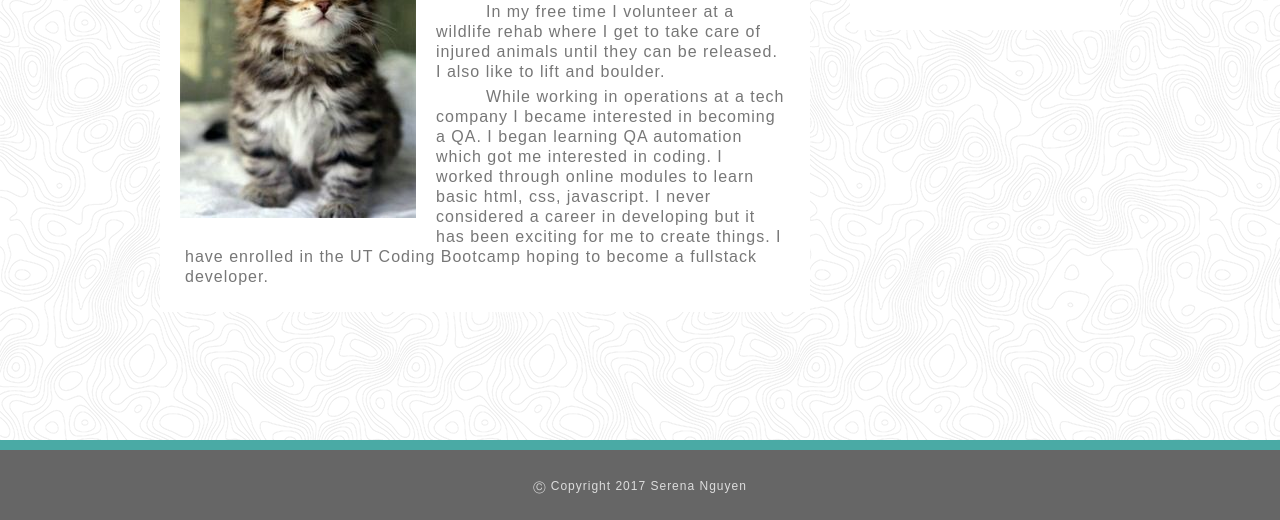
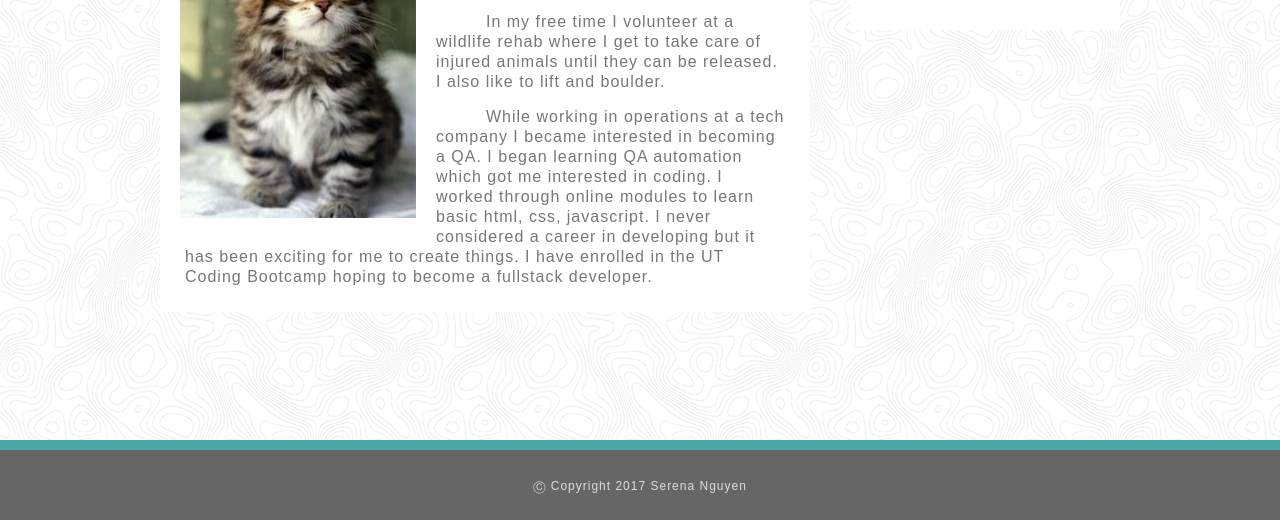
Before and after one commit to serenanguyen/personal-site, a plain HTML site: page index.html in a window 1280 px wide. Shown: the part 280-800 px from the top of the page. Drawn offline with Linux system fonts and the light colour scheme.

Commit message:
comments added to files

```diff
--- a/assets/css/style.css
+++ b/assets/css/style.css
@@ -1,20 +1,26 @@
+/* styling for basic profile */
 * {
 	box-sizing: border-box;
 }
 
+/* basic font for page */
 body {
 	font-family: 'Arial', 'Helvetica Neue', Helvetica, sans-serif;
 	color: #777;
 	background-image: url('../images/bg.png');
 	margin: 0;
 	letter-spacing: 1px;
+}
 
-}
+/* changing text spacing to read text more
+	easily and adding indent */
 p {
 	line-height: 20px;
 	text-indent: 50px;
-	margin: 5px;
+	margin: 15px 5px 5px 5px;
 }
+
+/* white header that spans the whole page */
 .header {
 	width: 100%;
 	background-color: #fff;
@@ -22,12 +28,14 @@ p {
 	height: 90px;
 }
 
+/* name header */
 header {
 	float: left;
 	margin-bottom: 0;
 	padding: 25px 0 0 0;
 }
 
+/* name styling */
 h1 {
 	font-family: 'Georgia', 'Times', 'Times New Roman', serif;
 	background-color: #4aaaa5;
@@ -40,30 +48,36 @@ h1 {
 	letter-spacing: 1px;
 }
 
+/* nav links */
 nav {
 	float: right;
 	width: 50%;
 	text-align: center;
 }
-
+/* removing underlining for links */
 nav a:link {
 	text-decoration:none;
 	color:#777;
 }
+
+/* keeping link color the same after visited */
 nav a:visited {
 	text-decoration:none;
 	color:#777;
 }
 
+/* pipes */
 .light {
 	color: #ddd;
 }
 
+/* hr across whole page */
 #headerbreak {
 	border-color: #ccc;
 	margin: 0;
 }
 
+/* styling hr */
 hr {
 	border-color: #ccc;
 	border-width: 2px;
@@ -74,6 +88,7 @@ footer {
 	background-color: #666;
 	color: #fff;
 	text-align: center;
+	/* keeping the footer at the bottom of the page */
 	position: absolute;
 	bottom: 0;
 	width: 100%;
@@ -83,10 +98,9 @@ footer {
 	font-size:12px;
 	color: #ddd;
 	font-family: 'Arial', 'Helvetica Neue', Helvetica, sans-serif;
-
-
 }
 
+/* contact icons */
 aside {
 	display: block;
 	padding: 20px;
@@ -97,13 +111,12 @@ aside {
 	float: right;
 }
 
-
+/* main section */
 article {
 	float: left;
 	width: 650px;
 	background: #fff;
 	padding: 20px;
-
 }
 
 h2 {
@@ -113,7 +126,7 @@ h2 {
 	font-weight: bold;
 }
 
-
+/* styling over textover lay for portfolio images */
 h3 {
 	font-family: 'Georgia', 'Times', 'Times New Roman', serif;
 	color: #fff;
@@ -126,17 +139,16 @@ h3 {
 	position: absolute;
 	z-index: 3;
 	bottom: 10px;
+}
 
-
-}
+/* nav links */
 ul {
 	list-style-type: none;
 	margin: 0;
 	padding: 20px;
-
-
 }
 
+/* nav links */
 li {
 	display: inline;
 	color: #777777;
@@ -145,55 +157,51 @@ li {
 	margin-right: 0;
 	float: right;
 	font-family: 'Arial', 'Helvetica Neue', Helvetica, sans-serif;
-
-
 }
 
-
-.container:after {
-	content: " ";
-   	display: block;
-   	clear: both;
-}
-
+/* keeping header and body contents within 960px */
 .container {
 	width: 960px;
 	margin: auto;
-
+	display: block;
+	clear: both;
 }
 
+/* connect with me icons */
 .icon {
 	display:inline;
 	height: 50px;
 	width: 50px;
 	margin-top: 15px;
-
 }
 
+/* bio photo */
 #me {
 	float: left;
 	margin: 10px 20px 10px 0;
 }
-#first {
-	margin: 15px 5px 5px 5px;
-}
+
+/* form on contact page titles */
 form {
 	font-family: 'Arial', 'Helvetica Neue', Helvetica, sans-serif;
 	font-size: 16px;
 }
+
+/* spacing for text fields */
 input {
 	margin-bottom: 20px;
 	margin-top: 5px;
 	font-family: 'Arial', 'Helvetica Neue', Helvetica, sans-serif;
 }
 
+/* text field extending across section */
 input[type=text] {
 	width: 100%;
 	font-size: 16px;
 	font-family: 'Arial', 'Helvetica Neue', Helvetica, sans-serif;
-
 }
 
+/* submit button */
 input[type=submit] {
 	background:#4aaaa5;
 	color: #fff;
@@ -202,6 +210,7 @@ input[type=submit] {
 	font-family: 'Arial', 'Helvetica Neue', Helvetica, sans-serif;
 }
 
+/* message text field */
 textarea {
 	width:100%;
 	font-size:16px;
@@ -210,6 +219,7 @@ textarea {
 	height: 150px;
 }
 
+/* portfolio images */
 .box {
 	float: left;
 	margin: 2px;
```
Also changed, not shown: contact.html (+5 -0 lines), index.html (+8 -1 lines), portfolio.html (+2 -1 lines).
